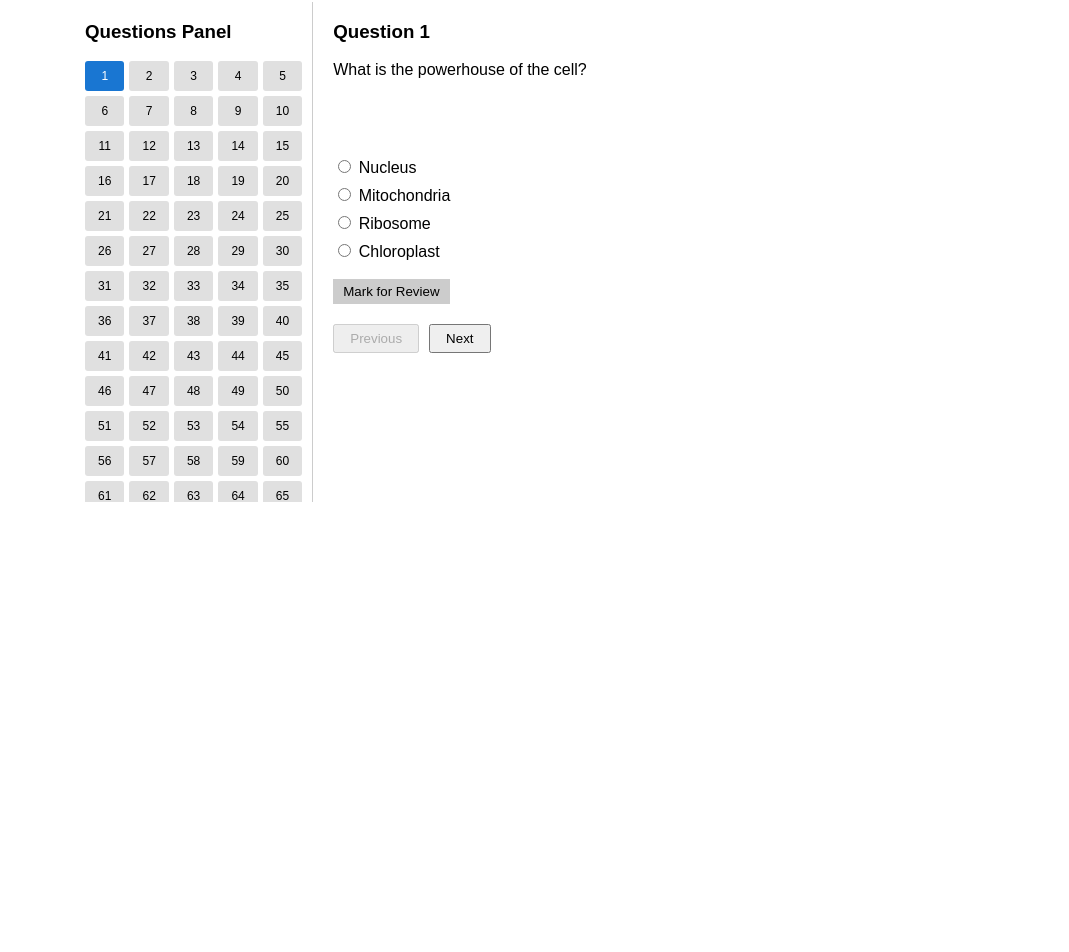
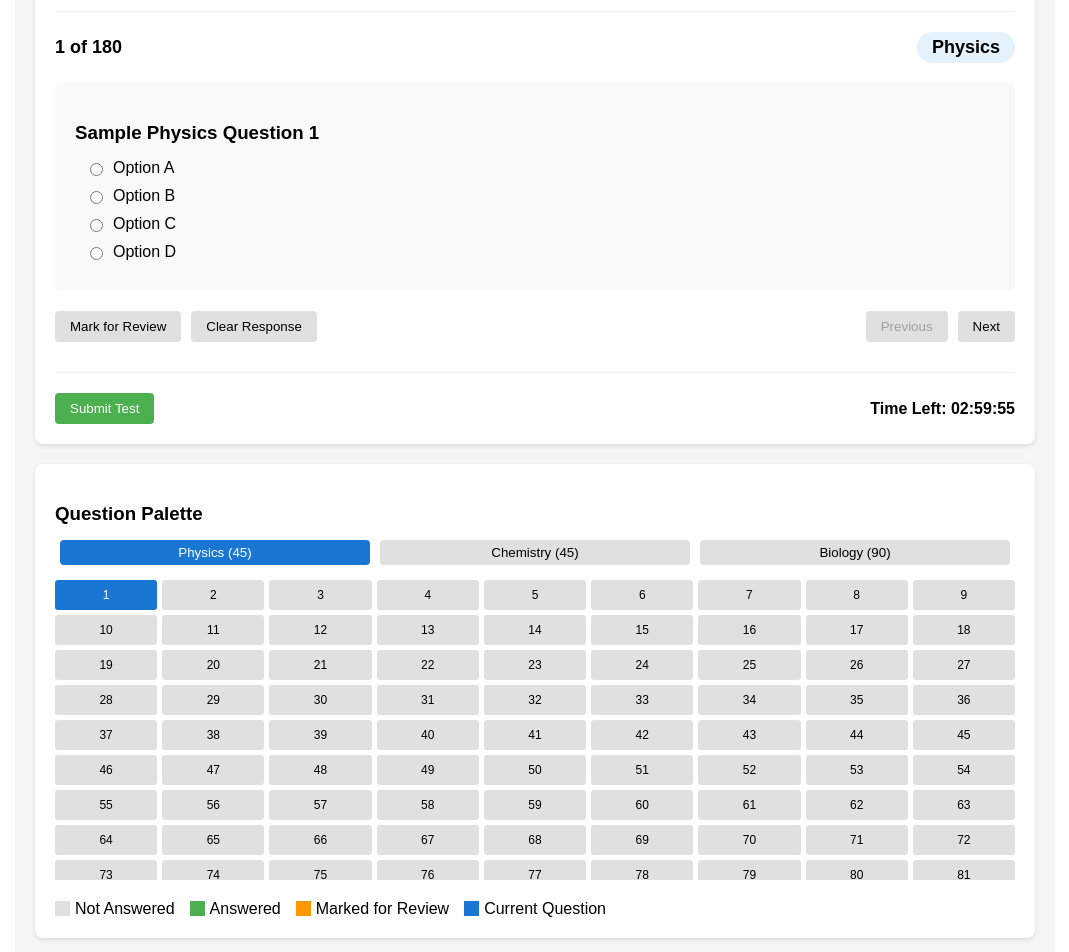
Before and after one commit to RishiIsHacker/Neet-Test-platform, a React (Create React App) app in the folder frontend/: page / in a window 1280 px wide. Shown: the part 105-1057 px from the top of the page, without its empty margins (105-1174 px from the left). Before the commit the page ends 800 px from the top, so only its background shows below. Built offline with nearby package versions, Linux system fonts and the light colour scheme.

Commit message:
Update App.js

```diff
--- a/frontend/src/App.js
+++ b/frontend/src/App.js
@@ -1,52 +1,58 @@
 import React, { useState, useEffect, useRef } from "react";
 
 const TOTAL_QUESTIONS = 180;
-const DUMMY_QUESTIONS = [
-  {
-    id: "q1",
-    question: "What is the powerhouse of the cell?",
-    options: ["Nucleus", "Mitochondria", "Ribosome", "Chloroplast"],
-  },
-  {
-    id: "q2",
-    question: "What is H2O commonly known as?",
-    options: ["Salt", "Water", "Oxygen", "Hydrogen"],
-  },
-  {
-    id: "q3",
-    question: "What force keeps us on the ground?",
-    options: ["Magnetism", "Gravity", "Friction", "Electricity"],
-  },
-  {
-    id: "q4",
-    question: "pH of pure water is?",
-    options: ["7", "1", "14", "0"],
-  },
-  {
-    id: "q5",
-    question: "Speed of light is approximately?",
-    options: [
-      "3 x 10^8 m/s",
-      "3 x 10^6 m/s",
-      "1.5 x 10^8 m/s",
-      "3 x 10^9 m/s",
-    ],
-  },
-];
+const TIME_LIMIT = 3 * 60 * 60; // 3 hours in seconds
 
-// Generate empty questions to fill remaining
-const EMPTY_QUESTIONS = Array.from(
-  { length: TOTAL_QUESTIONS - DUMMY_QUESTIONS.length },
-  (_, i) => ({
-    id: `q${i + 6}`,
-    question: "",
-    options: ["", "", "", ""],
-  })
-);
+// Generate questions with proper subject distribution
+const generateQuestions = () => {
+  const questions = [];
 
-const ALL_QUESTIONS = [...DUMMY_QUESTIONS, ...EMPTY_QUESTIONS];
+  // Physics questions (1-45)
+  for (let i = 1; i <= 45; i++) {
+    questions.push({
+      id: i,
+      subject: "Physics",
+      question: i === 1 ? "Sample Physics Question 1" : "",
+      options: i === 1 ? ["Option A", "Option B", "Option C", "Option D"] : ["", "", "", ""]
+    });
+  }
 
-const STORAGE_KEY = "neet_test_state_v1";
+  // Chemistry questions (46-90)
+  for (let i = 46; i <= 90; i++) {
+    questions.push({
+      id: i,
+      subject: "Chemistry",
+      question: i === 46 ? "Sample Chemistry Question 1" : "",
+      options: i === 46 ? ["Option A", "Option B", "Option C", "Option D"] : ["", "", "", ""]
+    });
+  }
+
+  // Biology questions (91-180)
+  for (let i = 91; i <= 180; i++) {
+    questions.push({
+      id: i,
+      subject: "Biology",
+      question: i === 91 ? "Sample Biology Question 1" : "",
+      options: i === 91 ? ["Option A", "Option B", "Option C", "Option D"] : ["", "", "", ""]
+    });
+  }
+
+  // Add your actual questions here by replacing the empty ones
+  // For example:
+  questions[47] = { // Question 48 (array index 47 since we start from 1)
+    id: 48,
+    subject: "Biology",
+    question: "Which one of the following is a non-reducing carbohydrate?",
+    options: ["Sucrose", "Maltose", "Lactose", "Isomatose"],
+    correctAnswer: "Sucrose"
+  };
+
+  return questions;
+};
+
+const ALL_QUESTIONS = generateQuestions();
+
+const STORAGE_KEY = "neet_test_state_v3";
 
 function formatTime(seconds) {
   const h = Math.floor(seconds / 3600)
@@ -63,7 +69,8 @@ export default function App() {
   const [answers, setAnswers] = useState({});
   const [marked, setMarked] = useState({});
   const [currentIndex, setCurrentIndex] = useState(0);
-  const [timeLeft, setTimeLeft] = useState(3 * 60 * 60); // 3 hours in seconds
+  const [timeLeft, setTimeLeft] = useState(TIME_LIMIT);
+  const [activeSubject, setActiveSubject] = useState("Physics");
   const timerRef = useRef(null);
 
   // Load saved state from localStorage on mount
@@ -83,7 +90,7 @@ export default function App() {
       }
     } else {
       // Save initial end time
-      const endTime = Date.now() + 3 * 60 * 60 * 1000;
+      const endTime = Date.now() + TIME_LIMIT * 1000;
       localStorage.setItem(
         STORAGE_KEY,
         JSON.stringify({ answers: {}, marked: {}, currentIndex: 0, endTime })
@@ -122,6 +129,13 @@ export default function App() {
     );
   }, [answers, marked, currentIndex, timeLeft]);
 
+  // Update active subject when current question changes
+  useEffect(() => {
+    if (ALL_QUESTIONS[currentIndex]?.subject) {
+      setActiveSubject(ALL_QUESTIONS[currentIndex].subject);
+    }
+  }, [currentIndex]);
+
   function handleAnswer(qid, option) {
     setAnswers((prev) => ({ ...prev, [qid]: option }));
   }
@@ -139,6 +153,11 @@ export default function App() {
     if (i >= 0 && i < ALL_QUESTIONS.length) setCurrentIndex(i);
   }
 
+  function filterBySubject(subject) {
+    const index = ALL_QUESTIONS.findIndex(q => q.subject === subject);
+    if (index >= 0) setCurrentIndex(index);
+  }
+
   function submitTest() {
     let answeredCount = Object.keys(answers).length;
     let markedCount = Object.keys(marked).length;
@@ -149,7 +168,6 @@ export default function App() {
     ) {
       localStorage.removeItem(STORAGE_KEY);
       alert("Test submitted. Thank you!");
-      // Add your submit logic here (API call or backend)
       window.location.reload();
     }
   }
@@ -161,44 +179,220 @@ export default function App() {
     else return "Not Answered";
   };
 
+  // Count questions by subject
+  const subjectCounts = {
+    Physics: 45,
+    Chemistry: 45,
+    Biology: 90
+  };
+
   return (
-    <div style={{ maxWidth: 900, margin: "auto", fontFamily: "Arial, sans-serif" }}>
-      <h2>NEET 2025 Test Interface</h2>
-      <div
-        style={{
+    <div style={{
+      maxWidth: 1000,
+      margin: "auto",
+      fontFamily: "Arial, sans-serif",
+      padding: 20,
+      backgroundColor: "#f5f5f5"
+    }}>
+      <div style={{
+        backgroundColor: "white",
+        borderRadius: 8,
+        boxShadow: "0 2px 4px rgba(0,0,0,0.1)",
+        padding: 20
+      }}>
+        <h1 style={{
+          color: "#333",
+          borderBottom: "1px solid #eee",
+          paddingBottom: 10,
+          marginBottom: 20
+        }}>NEET Mock Test</h1>
+
+        <div style={{
           display: "flex",
-          marginBottom: 10,
           justifyContent: "space-between",
           alignItems: "center",
+          marginBottom: 20
+        }}>
+          <div style={{ fontSize: 18 }}>
+            <strong>{currentIndex + 1} of {TOTAL_QUESTIONS}</strong>
+          </div>
+          <div style={{
+            fontSize: 18,
+            backgroundColor: "#e3f2fd",
+            padding: "5px 15px",
+            borderRadius: 20
+          }}>
+            <strong>{activeSubject}</strong>
+          </div>
+        </div>
+
+        <div style={{
+          backgroundColor: "#f9f9f9",
+          padding: 20,
+          borderRadius: 5,
+          marginBottom: 20
+        }}>
+          <h3 style={{ marginBottom: 15 }}>{currentQuestion.question || "No question text available"}</h3>
+
+          <div style={{ marginLeft: 10 }}>
+            {currentQuestion.options.map((opt, i) => (
+              <div key={i} style={{ marginBottom: 10 }}>
+                <label style={{ display: "flex", alignItems: "center" }}>
+                  <input
+                    type="radio"
+                    name={`q${currentQuestion.id}`}
+                    checked={answers[currentQuestion.id] === opt}
+                    onChange={() => handleAnswer(currentQuestion.id, opt)}
+                    disabled={!currentQuestion.question}
+                    style={{ marginRight: 10 }}
+                  />
+                  <span>{opt || <i>Option not available</i>}</span>
+                </label>
+              </div>
+            ))}
+          </div>
+        </div>
+
+        <div style={{
+          display: "flex",
+          justifyContent: "space-between",
+          marginBottom: 30
+        }}>
+          <div>
+            <button
+              onClick={() => toggleMark(currentQuestion.id)}
+              style={{
+                padding: "8px 15px",
+                backgroundColor: marked[currentQuestion.id] ? "#ff9800" : "#e0e0e0",
+                border: "none",
+                borderRadius: 4,
+                cursor: "pointer",
+                marginRight: 10
               }}
             >
-        <div>
-          Time Left: <b>{formatTime(timeLeft)}</b>
-        </div>
-        <button onClick={submitTest} style={{ padding: "5px 15px" }}>
-          Submit Test
+              {marked[currentQuestion.id] ? "Unmark Review" : "Mark for Review"}
+            </button>
+            <button
+              onClick={() => {
+                setAnswers(prev => {
+                  const newAnswers = {...prev};
+                  delete newAnswers[currentQuestion.id];
+                  return newAnswers;
+                });
+              }}
+              style={{
+                padding: "8px 15px",
+                backgroundColor: "#e0e0e0",
+                border: "none",
+                borderRadius: 4,
+                cursor: "pointer"
+              }}
+            >
+              Clear Response
             </button>
           </div>
 
-      <div style={{ display: "flex" }}>
-        {/* Question panel */}
-        <div
+          <div>
+            <button
+              onClick={() => goToQuestion(currentIndex - 1)}
+              disabled={currentIndex === 0}
               style={{
-            width: "25%",
-            borderRight: "1px solid #ccc",
-            height: 500,
-            overflowY: "auto",
-            paddingRight: 10,
+                padding: "8px 15px",
+                marginRight: 10,
+                backgroundColor: "#e0e0e0",
+                border: "none",
+                borderRadius: 4,
+                cursor: "pointer"
               }}
             >
-          <h3>Questions Panel</h3>
-          <div
+              Previous
+            </button>
+            <button
+              onClick={() => goToQuestion(currentIndex + 1)}
+              disabled={currentIndex === ALL_QUESTIONS.length - 1}
               style={{
-              display: "grid",
-              gridTemplateColumns: "repeat(5, 1fr)",
-              gap: 5,
+                padding: "8px 15px",
+                backgroundColor: "#e0e0e0",
+                border: "none",
+                borderRadius: 4,
+                cursor: "pointer"
               }}
             >
+              Next
+            </button>
+          </div>
+        </div>
+
+        <div style={{
+          display: "flex",
+          justifyContent: "space-between",
+          alignItems: "center",
+          borderTop: "1px solid #eee",
+          paddingTop: 20
+        }}>
+          <button
+            onClick={submitTest}
+            style={{
+              padding: "8px 15px",
+              backgroundColor: "#4caf50",
+              color: "white",
+              border: "none",
+              borderRadius: 4,
+              cursor: "pointer"
+            }}
+          >
+            Submit Test
+          </button>
+
+          <div style={{ fontSize: 16 }}>
+            <strong>Time Left: {formatTime(timeLeft)}</strong>
+          </div>
+        </div>
+      </div>
+
+      {/* Question Palette */}
+      <div style={{
+        backgroundColor: "white",
+        borderRadius: 8,
+        boxShadow: "0 2px 4px rgba(0,0,0,0.1)",
+        padding: 20,
+        marginTop: 20
+      }}>
+        <h3 style={{ marginBottom: 15 }}>Question Palette</h3>
+
+        <div style={{
+          display: "flex",
+          justifyContent: "space-between",
+          marginBottom: 15
+        }}>
+          {Object.entries(subjectCounts).map(([subject, count]) => (
+            <button
+              key={subject}
+              onClick={() => filterBySubject(subject)}
+              style={{
+                padding: "5px 10px",
+                backgroundColor: activeSubject === subject ? "#1976d2" : "#e0e0e0",
+                color: activeSubject === subject ? "white" : "black",
+                borderRadius: 4,
+                border: "none",
+                cursor: "pointer",
+                flex: 1,
+                margin: "0 5px"
+              }}
+            >
+              {subject} ({count})
+            </button>
+          ))}
+        </div>
+
+        <div style={{
+          display: "grid",
+          gridTemplateColumns: "repeat(9, 1fr)",
+          gap: 5,
+          marginBottom: 20,
+          maxHeight: 300,
+          overflowY: "auto"
+        }}>
           {ALL_QUESTIONS.map((q, i) => (
             <button
               key={q.id}
@@ -219,68 +413,53 @@ export default function App() {
                 border: "none",
                 borderRadius: 3,
               }}
-                title={status(q.id)}
+              title={`Q${i + 1} - ${status(q.id)} (${q.subject})`}
             >
               {i + 1}
             </button>
           ))}
         </div>
+
+        <div style={{
+          display: "flex",
+          gap: 15,
+          flexWrap: "wrap"
+        }}>
+          <div style={{ display: "flex", alignItems: "center" }}>
+            <div style={{
+              width: 15,
+              height: 15,
+              backgroundColor: "#e0e0e0",
+              marginRight: 5
+            }}></div>
+            <span>Not Answered</span>
           </div>
-
-        {/* Question display */}
-        <div style={{ width: "75%", paddingLeft: 20 }}>
-          <h3>
-            Question {currentIndex + 1}{" "}
-            {currentQuestion.question ? "" : "(No question text)"}
-          </h3>
-          <p style={{ minHeight: 80, fontSize: 16 }}>
-            {currentQuestion.question || <i>No question provided.</i>}
-          </p>
-
-          <div>
-            {currentQuestion.options.map((opt, i) => (
-              <label key={i} style={{ display: "block", marginBottom: 8 }}>
-                <input
-                  type="radio"
-                  name={currentQuestion.id}
-                  checked={answers[currentQuestion.id] === opt}
-                  onChange={() => handleAnswer(currentQuestion.id, opt)}
-                  disabled={!currentQuestion.question}
-                />{" "}
-                {opt || <i>Option not available</i>}
-              </label>
-            ))}
+          <div style={{ display: "flex", alignItems: "center" }}>
+            <div style={{
+              width: 15,
+              height: 15,
+              backgroundColor: "#4caf50",
+              marginRight: 5
+            }}></div>
+            <span>Answered</span>
           </div>
-
-          <button
-            onClick={() => toggleMark(currentQuestion.id)}
-            style={{
-              marginTop: 10,
-              backgroundColor: marked[currentQuestion.id] ? "#ff9800" : "#ccc",
-              color: "black",
-              border: "none",
-              padding: "5px 10px",
-              cursor: "pointer",
-            }}
-          >
-            {marked[currentQuestion.id] ? "Unmark Review" : "Mark for Review"}
-          </button>
-
-          <div style={{ marginTop: 20 }}>
-            <button
-              onClick={() => goToQuestion(currentIndex - 1)}
-              disabled={currentIndex === 0}
-              style={{ marginRight: 10, padding: "5px 15px" }}
-            >
-              Previous
-            </button>
-            <button
-              onClick={() => goToQuestion(currentIndex + 1)}
-              disabled={currentIndex === ALL_QUESTIONS.length - 1}
-              style={{ padding: "5px 15px" }}
-            >
-              Next
-            </button>
+          <div style={{ display: "flex", alignItems: "center" }}>
+            <div style={{
+              width: 15,
+              height: 15,
+              backgroundColor: "#ff9800",
+              marginRight: 5
+            }}></div>
+            <span>Marked for Review</span>
+          </div>
+          <div style={{ display: "flex", alignItems: "center" }}>
+            <div style={{
+              width: 15,
+              height: 15,
+              backgroundColor: "#1976d2",
+              marginRight: 5
+            }}></div>
+            <span>Current Question</span>
           </div>
         </div>
       </div>
```
Lines whose indentation alone changed are shown as unchanged.
